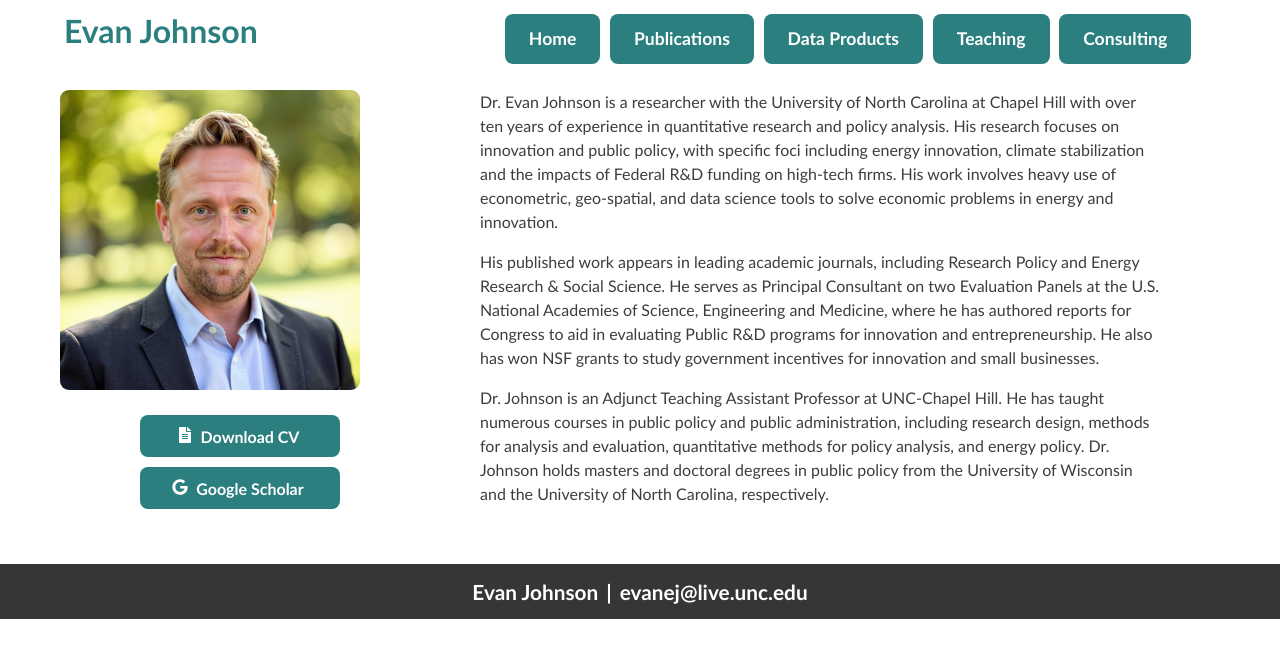
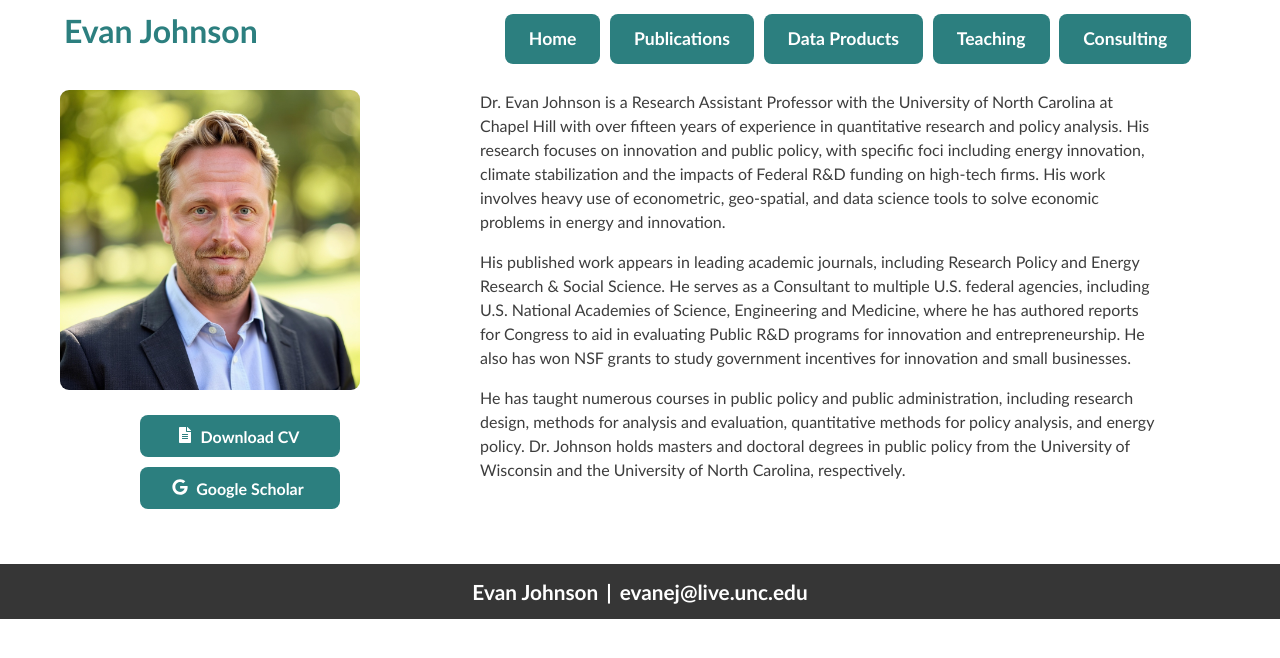
Before and after one commit to eejohnsonllc/academic_page_react, a React (Vite) app: page / in a window 1280 px wide. Shown: the top 658 px of the page. Built offline with nearby package versions, Linux system fonts and the light colour scheme; a web font is replaced by a local one.

Commit message:
added new bio

```diff
--- a/src/components/Home.jsx
+++ b/src/components/Home.jsx
@@ -88,35 +88,35 @@ const Home = () => {
             <div className='content' id='index-intro'>
               <div className='container'>
                 <p className='block'>
-                  Dr. Evan Johnson is a researcher with the University of North
-                  Carolina at Chapel Hill with over ten years of experience in
-                  quantitative research and policy analysis. His research
-                  focuses on innovation and public policy, with specific foci
-                  including energy innovation, climate stabilization and the
-                  impacts of Federal R&D funding on high-tech firms. His work
-                  involves heavy use of econometric, geo-spatial, and data
-                  science tools to solve economic problems in energy and
-                  innovation.
+                  Dr. Evan Johnson is a Research Assistant Professor with the
+                  University of North Carolina at Chapel Hill with over fifteen
+                  years of experience in quantitative research and policy
+                  analysis. His research focuses on innovation and public
+                  policy, with specific foci including energy innovation,
+                  climate stabilization and the impacts of Federal R&D
+                  funding on high-tech firms. His work involves heavy use of
+                  econometric, geo-spatial, and data science tools to solve
+                  economic problems in energy and innovation.
                 </p>
 
                 <p className='block'>
                   His published work appears in leading academic journals,
                   including Research Policy and Energy Research & Social
-                  Science. He serves as Principal Consultant on two Evaluation
-                  Panels at the U.S. National Academies of Science, Engineering
-                  and Medicine, where he has authored reports for Congress to
-                  aid in evaluating Public R&D programs for innovation and
-                  entrepreneurship. He also has won NSF grants to study
-                  government incentives for innovation and small businesses.
+                  Science. He serves as a Consultant to multiple U.S. federal
+                  agencies, including U.S. National Academies of Science,
+                  Engineering and Medicine, where he has authored reports for
+                  Congress to aid in evaluating Public R&D programs for
+                  innovation and entrepreneurship. He also has won NSF grants
+                  to study government incentives for innovation and small
+                  businesses.
                 </p>
 
                 <p className='block'>
-                  Dr. Johnson is an Adjunct Teaching Assistant Professor at
-                  UNC-Chapel Hill. He has taught numerous courses in public
-                  policy and public administration, including research design,
-                  methods for analysis and evaluation, quantitative methods for
-                  policy analysis, and energy policy. Dr. Johnson holds masters
-                  and doctoral degrees in public policy from the University of
+                  He has taught numerous courses in public policy and public
+                  administration, including research design, methods for
+                  analysis and evaluation, quantitative methods for policy
+                  analysis, and energy policy. Dr. Johnson holds masters and
+                  doctoral degrees in public policy from the University of
                   Wisconsin and the University of North Carolina, respectively.
                 </p>
               </div>
```
